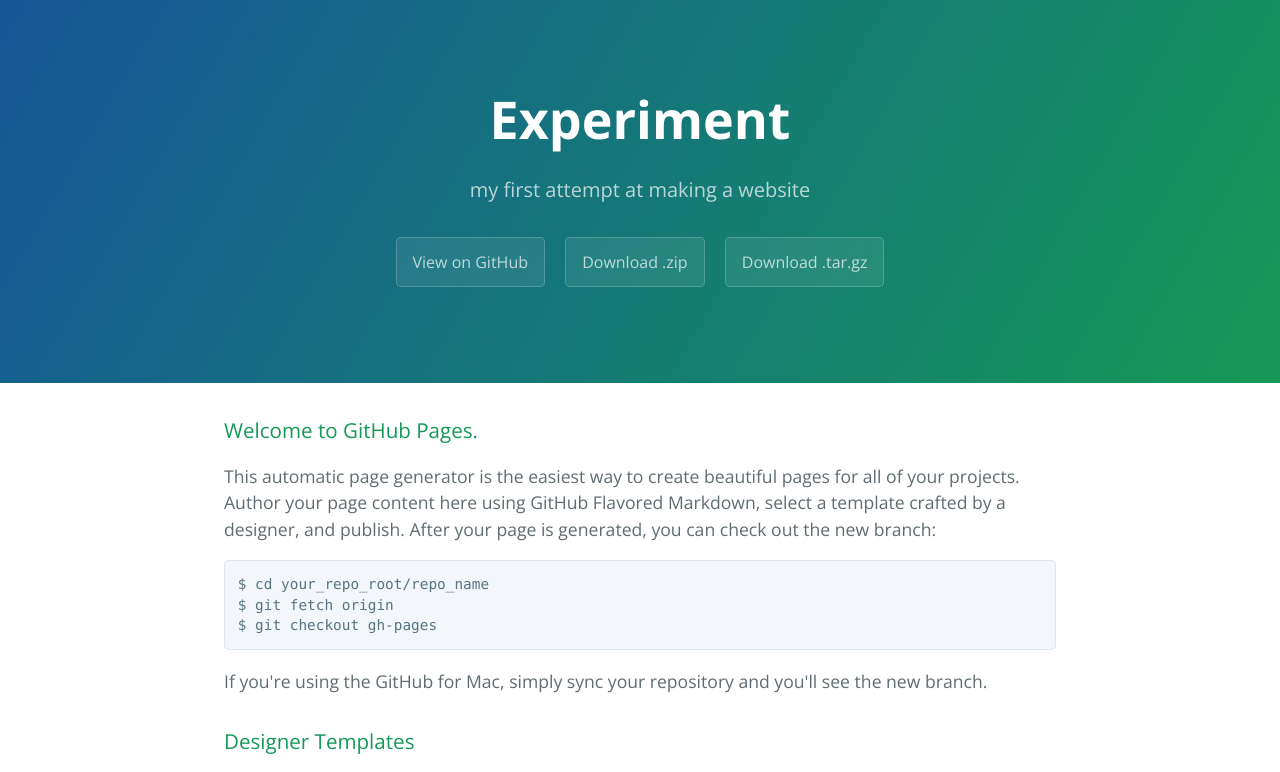
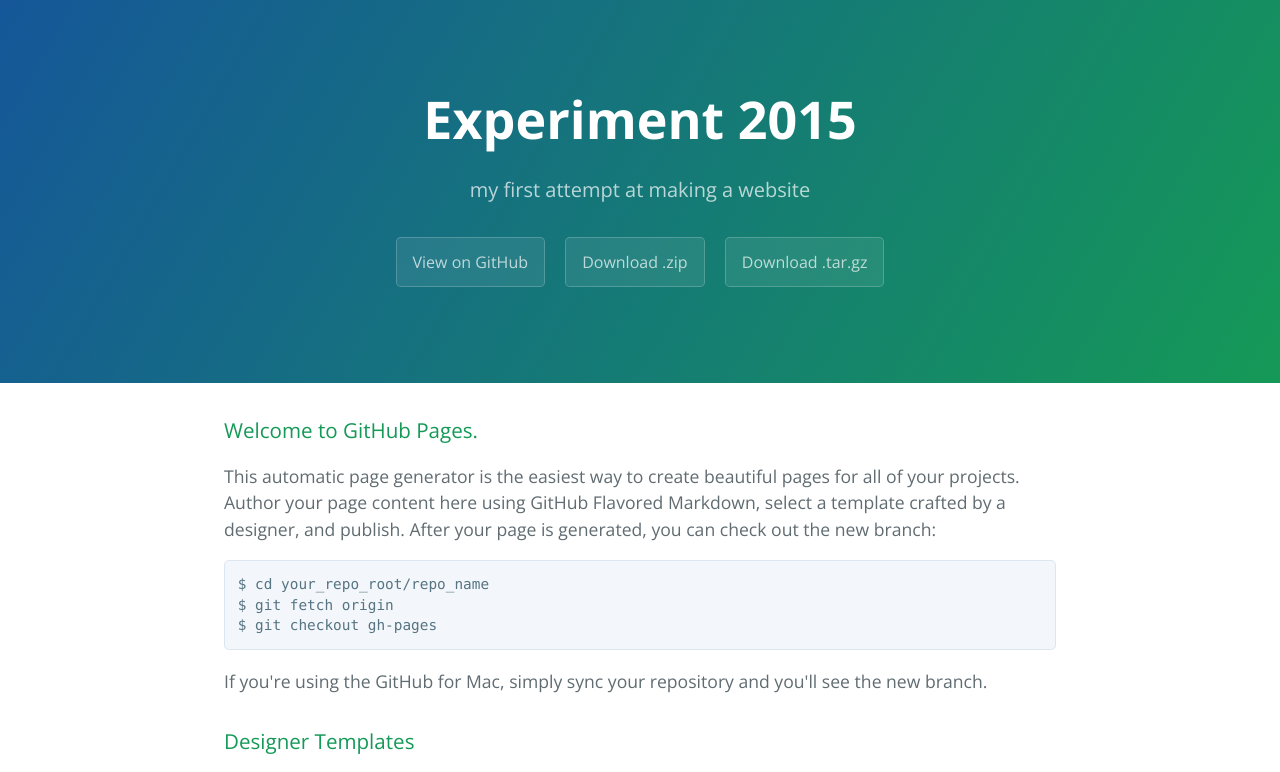
Before and after one commit to jberdahl/experiment, a plain HTML site: page index.html in a window 1280 px wide. Shown: the top 772 px of the page. Drawn offline with nearby package versions, Linux system fonts and the light colour scheme.

Commit message:
Update index.html
add 2015 to name

```diff
--- a/index.html
+++ b/index.html
@@ -11,7 +11,7 @@
   </head>
   <body>
     <section class="page-header">
-      <h1 class="project-name">Experiment</h1>
+      <h1 class="project-name">Experiment 2015</h1>
       <h2 class="project-tagline">my first attempt at making a website</h2>
       <a href="https://github.com/jberdahl/experiment" class="btn">View on GitHub</a>
       <a href="https://github.com/jberdahl/experiment/zipball/master" class="btn">Download .zip</a>
```
